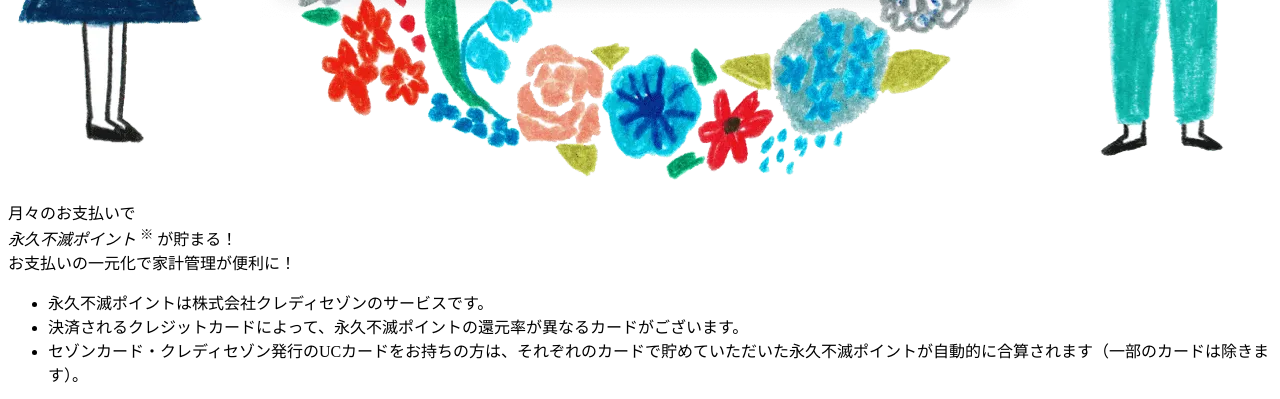
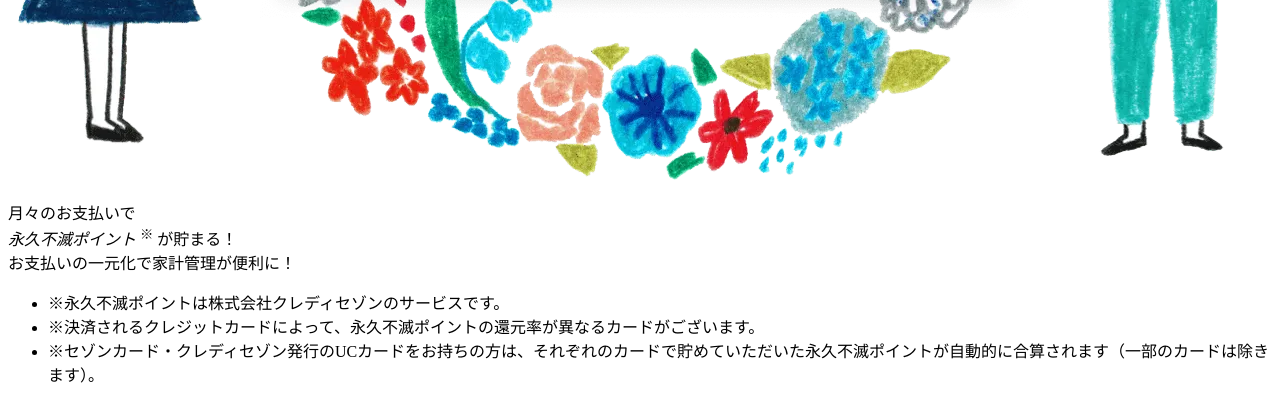
Before and after one commit to emoce-inoue/credit-automobile-edm, a plain HTML site: page src/index.html in a window 1280 px wide. Shown: the part 4548-4947 px from the top of the page. Drawn offline with Linux system fonts and the light colour scheme.

Commit message:
注釈をつける

```diff
--- a/src/css/layout.css
+++ b/src/css/layout.css
@@ -166,6 +166,10 @@
 }
 
 .l-card-benefit__item {
+  display: grid;
+  grid-auto-flow: column;
+  justify-content: start;
+  column-gap: 5px;
   font-size: calc(12 * var(--rem-ratio));
 }
 
--- a/src/index.html
+++ b/src/index.html
@@ -146,9 +146,9 @@
           お支払いの一元化で家計管理が便利に！
         </p>
         <ul class="l-card-benefit__list">
-          <li class="l-card-benefit__item">永久不滅ポイントは株式会社クレディセゾンのサービスです。</li>
-          <li class="l-card-benefit__item">決済されるクレジットカードによって、永久不滅ポイントの還元率が異なるカードがございます。</li>
-          <li class="l-card-benefit__item">セゾンカード・クレディセゾン発行のUCカードをお持ちの方は、それぞれのカードで貯めていただいた永久不滅ポイントが自動的に合算されます（一部のカードは除きます）。</li>
+          <li class="l-card-benefit__item"><span>※</span>永久不滅ポイントは株式会社クレディセゾンのサービスです。</li>
+          <li class="l-card-benefit__item"><span>※</span>決済されるクレジットカードによって、永久不滅ポイントの還元率が異なるカードがございます。</li>
+          <li class="l-card-benefit__item"><span>※</span>セゾンカード・クレディセゾン発行のUCカードをお持ちの方は、それぞれのカードで貯めていただいた永久不滅ポイントが自動的に合算されます（一部のカードは除きます）。</li>
         </ul>
       </div>
     </main>
```
